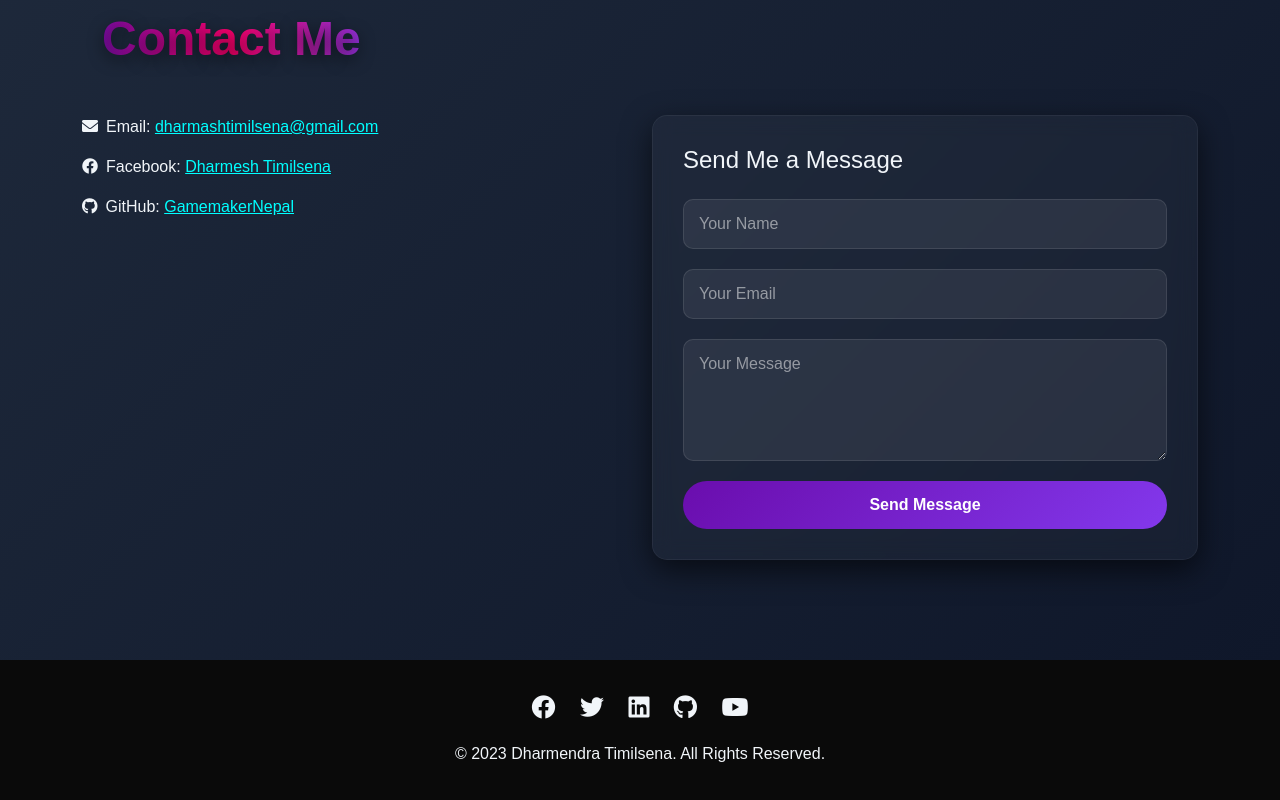
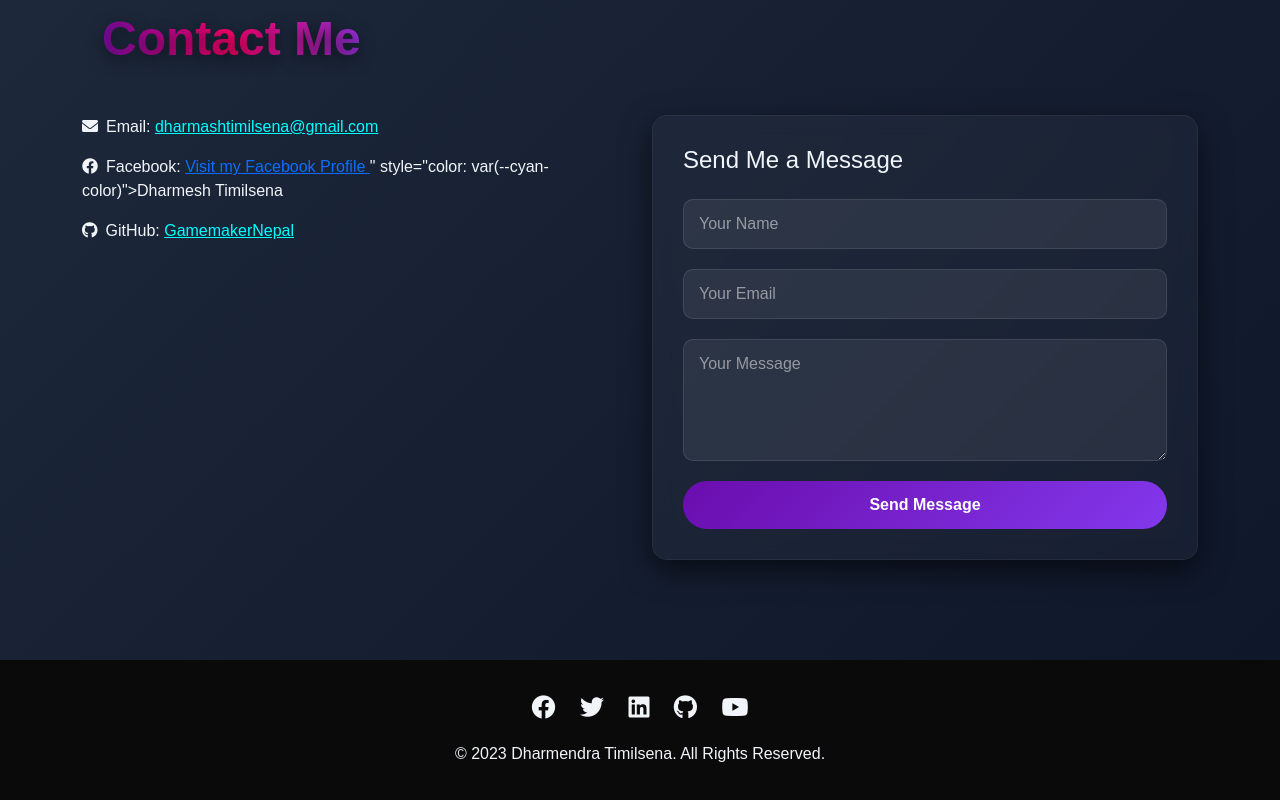
Before and after one commit to GamemakerNepal/Dhamendra, a plain HTML site: page index.html in a window 1280 px wide. Shown: the part 5039-5839 px from the top of the page. Drawn offline with nearby package versions, Linux system fonts and the light colour scheme.

Commit message:
Fix Facebook link in contact info
Updated Facebook link to point to the correct profile.

Signed-off-by: Web-Develpper <dharmashtimilsena@gmail.com>

```diff
--- a/index.html
+++ b/index.html
@@ -1151,7 +1151,10 @@
         <div class="col-md-6">
           <div class="contact-info mb-4">
             <p><i class="fas fa-envelope me-2"></i>Email: <a href="mailto:dharmashtimilsena@gmail.com" style="color: var(--cyan-color)">dharmashtimilsena@gmail.com</a></p>
-            <p><i class="fab fa-facebook me-2"></i>Facebook: <a href="https://www.facebook.com/Dharmesh Timilsena" style="color: var(--cyan-color)">Dharmesh Timilsena</a></p>
+            <p><i class="fab fa-facebook me-2"></i>Facebook: <a href="<a href="https://www.facebook.com/profile.php?id=100087353538755" target="_blank">
+  Visit my Facebook Profile
+</a>
+" style="color: var(--cyan-color)">Dharmesh Timilsena</a></p>
             <p><i class="fab fa-github me-2"></i>GitHub: <a href="https://github.com/GamemakerNepal" style="color: var(--cyan-color)">GamemakerNepal</a></p>
           </div>
         </div>
```
